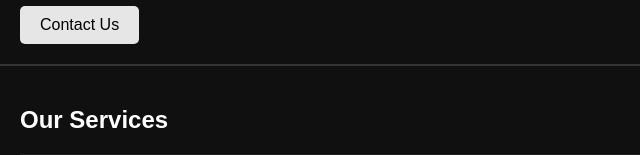
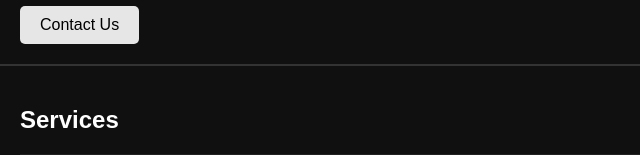
Before and after one commit to RON2814/PhotographerPersonalPortfolio, a Django app: page / in a window 1280 px wide. Shown: the part 650-805 px from the top of the page, without its empty margins (0-640 px from the left). Run offline with Django 5.2, Linux system fonts and the light colour scheme; data that the repository does not hold is empty.

Commit message:
Minor changes

```diff
--- a/portfolio/templates/landing_page.html
+++ b/portfolio/templates/landing_page.html
@@ -32,7 +32,7 @@
 
     <!-- Services Section -->
     <section id="services">
-        <h1>Our Services</h1>
+        <h1>Services</h1>
         <div class="carousel-container">
             <div class="carousel">
                 {% for service in services %}
@@ -56,7 +56,7 @@
 
     <!-- Portfolio Section -->
     <section id="portfolio">
-        <h1>Our Portfolio</h1>
+        <h1>Portfolio</h1>
 
         <!-- Portfolio Navigation -->
         <div class="portfolio-nav">
```
